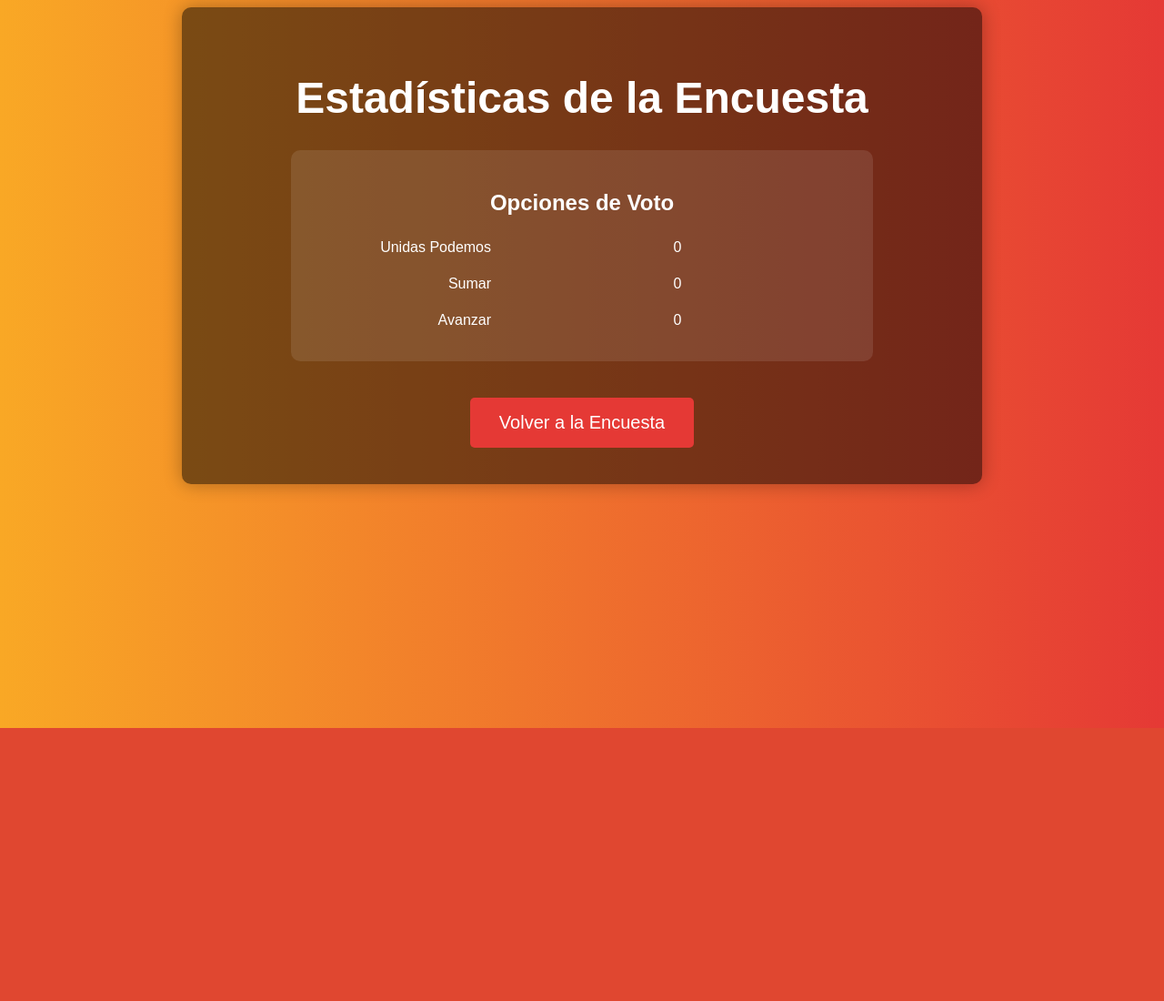
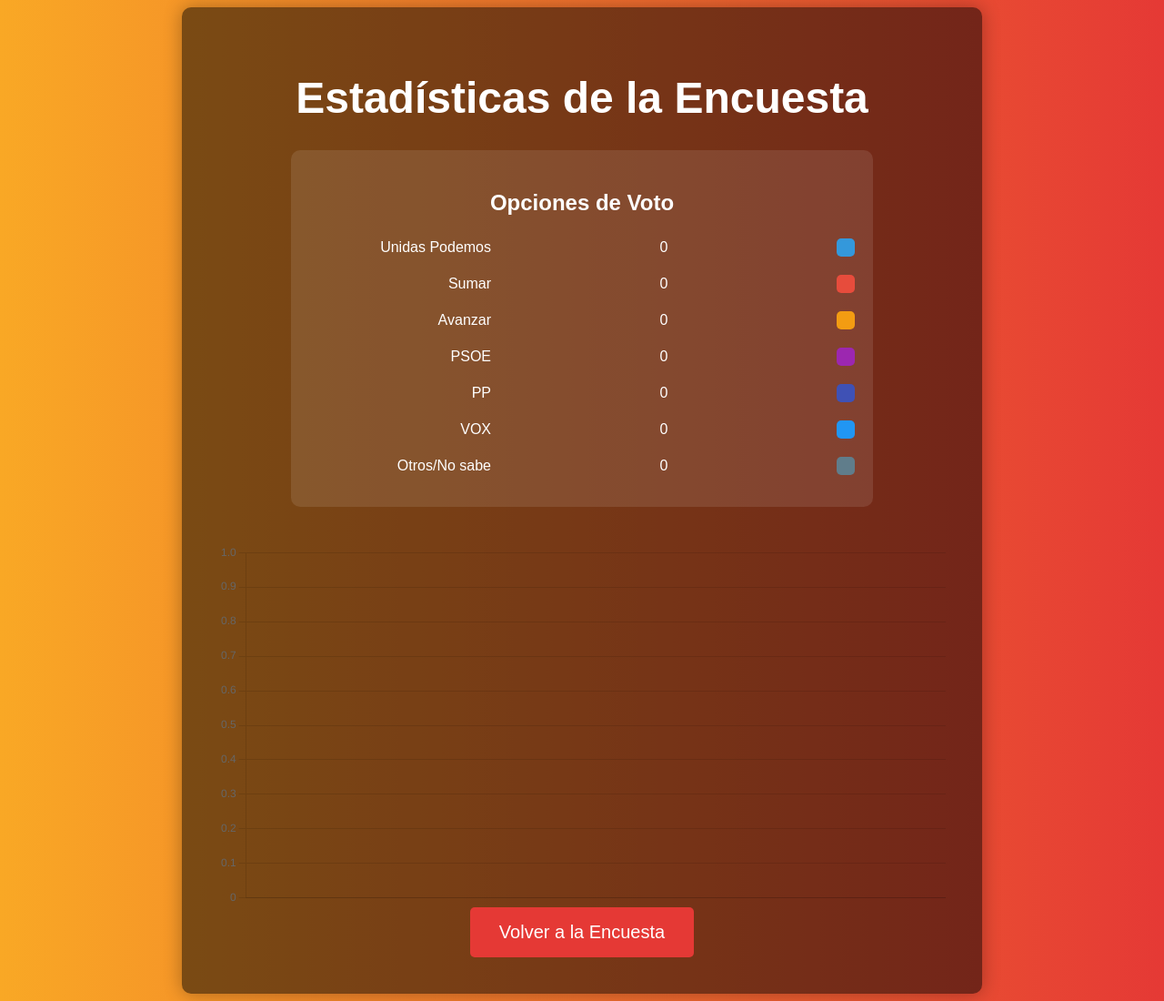
Before and after one commit to srivjim/Encuesta-nodo-php, a PHP site: page /statistics.php in a window 1280 px wide. Shown: the whole page at 91% size. Before the commit the page ends 800 px from the top, so only its background shows below. Run offline with PHP 8.4, Linux system fonts and the light colour scheme; data that the repository does not hold is empty.

Commit message:
Update statistics.php

```diff
--- a/src/statistics.php
+++ b/src/statistics.php
@@ -89,6 +89,13 @@ $conn->close();
             border-radius: 5px;
         }
 
+        .chart-bar-color {
+            width: 20px;
+            height: 20px;
+            border-radius: 5px;
+            margin-left: 10px;
+        }
+
         .btn-container {
             display: flex;
             justify-content: center;
@@ -133,6 +140,33 @@ $conn->close();
                 <div class="chart-bar-value"><?php echo $statistics['Avanzar'] ?? 0; ?></div>
                 <div class="chart-bar-color" style="background-color: #f39c12;"></div>
             </div>
+            <div class="chart-bar">
+                <div class="chart-bar-label">PSOE</div>
+                <div class="chart-bar-value"><?php echo $statistics['PSOE'] ?? 0; ?></div>
+                <div class="chart-bar-color" style="background-color: #9c27b0;"></div>
+            </div>
+            <div class="chart-bar">
+                <div class="chart-bar-label">PP</div>
+                <div class="chart-bar-value"><?php echo $statistics['PP'] ?? 0; ?></div>
+                <div class="chart-bar-color" style="background-color: #3f51b5;"></div>
+            </div>
+            <div class="chart-bar">
+                <div class="chart-bar-label">VOX</div>
+                <div class="chart-bar-value"><?php echo $statistics['VOX'] ?? 0; ?></div>
+                <div class="chart-bar-color" style="background-color: #2196f3;"></div>
+            </div>
+            <div class="chart-bar">
+                <div class="chart-bar-label">Otros/No sabe</div>
+                <div class="chart-bar-value"><?php echo $statistics['Otros/No sabe'] ?? 0; ?></div>
+                <div class="chart-bar-color" style="background-color: #607d8b;"></div>
+            </div>
+        </div>
+
+        <canvas id="chart"></canvas>
+
+        <div class="btn-container">
+            <a class="btn" href="index.php">Volver a la Encuesta</a>
+        </div>
     </div>
 
     <script>
@@ -144,7 +178,7 @@ $conn->close();
         var values = Object.values(statistics);
 
         // Definir los colores para cada opción
-            var colors = ['#3498db', '#e74c3c', '#f39c12'];
+        var colors = ['#3498db', '#e74c3c', '#f39c12', '#9c27b0', '#3f51b5', '#2196f3', '#607d8b'];
 
         // Configuración de la gráfica
         var ctx = document.getElementById('chart').getContext('2d');
@@ -173,10 +207,5 @@ $conn->close();
             }
         });
     </script>
-
-        <div class="btn-container">
-            <a class="btn" href="index.php">Volver a la Encuesta</a>
-        </div>
-    </div>
 </body>
 </html>
```
Lines whose indentation alone changed are shown as unchanged.
